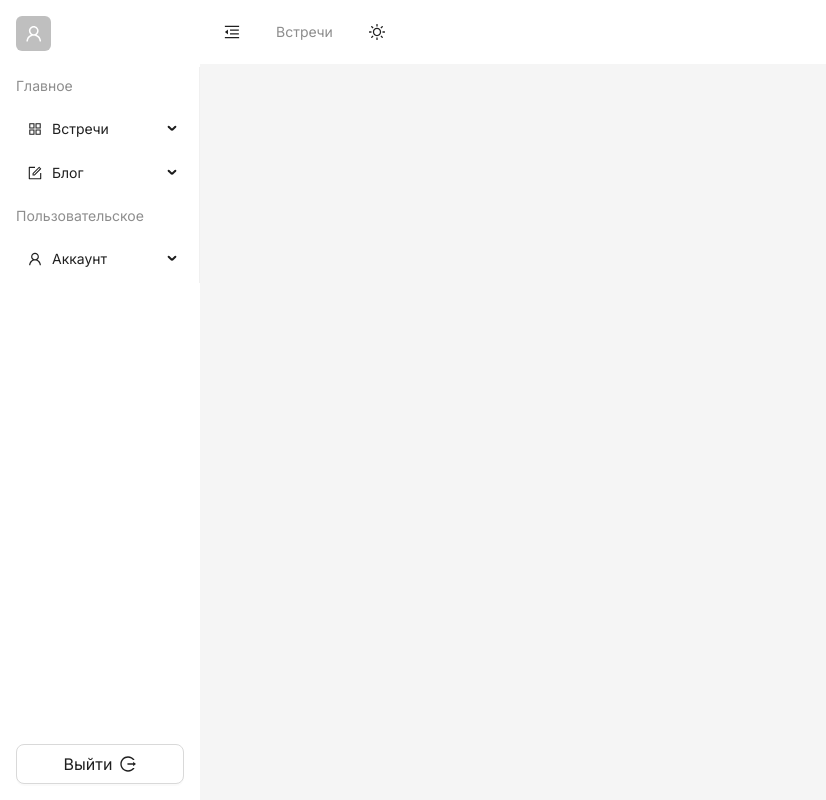
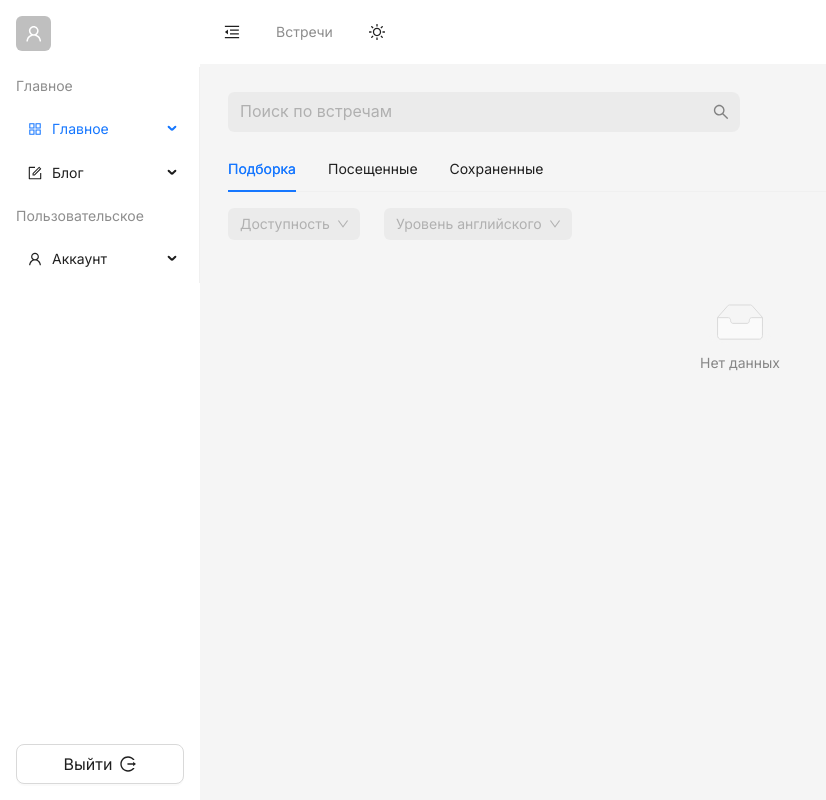
Before and after one commit to Yessirskiy/React-front, a React (Vite) app: page /meetings in a window 1280 px wide. Shown: the whole page, without its empty margins (0-826 px from the left). Built offline with nearby package versions, Linux system fonts and the light colour scheme.

Commit message:
Meetings page. Meetings layout. Complete reorganization of the routes (no meetings prefix)

```diff
--- a/src/layouts/MainLayout.jsx
+++ b/src/layouts/MainLayout.jsx
@@ -29,7 +29,7 @@ const MainLayout = ({children}) => {
     const {profile} = useContext(ProfileContext);
     let {user, logoutUser} = useContext(AuthContext);
     const [collapsed, setCollapsed] = useState(false);
-    const [selectedNav, setSelectedNav] = useState("meetings_new")
+    const [selectedNav, setSelectedNav] = useState("feed")
     const [isDarkMode, setIsDarkMode] = useState(false);
     let location = useLocation();
     const [hello, setHello] = useState("");
@@ -57,14 +57,14 @@ const MainLayout = ({children}) => {
         type: 'group',
         children: [
             {
-            key: 'meetings',
-            label: 'Встречи',
+            key: 'main',
+            label: 'Главное',
             icon: <AppstoreOutlined />,
             children: [
-                { key: 'meetings_feed', label: <NavLink to="/meetings/feed">Лента</NavLink>},
-                { key: 'meetings_news', label: <NavLink to="/meetings/news">Новости</NavLink> },
-                { key: 'meetings_attended', label: <NavLink to="/meetings/visited">Посещенные</NavLink> },
-                { key: 'meetings_help', label: 'Помощь' },
+                { key: 'feed', label: <NavLink to="/feed">Лента</NavLink>},
+                { key: 'news', label: <NavLink to="/news">Новости</NavLink> },
+                { key: 'meetings', label: <NavLink to="/meetings">Встречи</NavLink> },
+                { key: 'help', label: 'Помощь' },
             ]
             },
             {
@@ -101,8 +101,8 @@ const MainLayout = ({children}) => {
     ]
     const breadcrumbDummies = {
         "meetings": <NavLink to="/meetings">Встречи</NavLink>,
-        "feed": <NavLink to="/meetings/feed">Лента</NavLink>,
-        "news": <NavLink to="/meetings/news">Новости</NavLink>,
+        "feed": <NavLink to="/feed">Лента</NavLink>,
+        "news": <NavLink to="/news">Новости</NavLink>,
         "account": <NavLink to="/account">Аккаунт</NavLink>,
         "profile": <NavLink to="/account/profile">Профиль</NavLink>,
         "balance": <NavLink to="/account/balance">Баланс</NavLink>,
@@ -115,12 +115,12 @@ const MainLayout = ({children}) => {
         for (let nav of navs){
             result.push({title: breadcrumbDummies[nav]})
         }
-        if (/^\/meetings\/news\/\d+$/.test(location.pathname)){
+        if (/^\/news\/\d+$/.test(location.pathname)){
             result.pop()
             if (location.state?.name)
                 result.push({title:<Link state={{name: location.state.name}} to={location.pathname}>{location.state.name}</Link>})
             else
-                result.push({title: <Link to={location.pathname}>{navs[2]}</Link>})
+                result.push({title: <Link to={location.pathname}>{navs[1]}</Link>})
         }
         return result;
     }
@@ -130,12 +130,12 @@ const MainLayout = ({children}) => {
     };
 
     useEffect(() => {
-        if (location.pathname.includes('/meetings/feed')) {
-            setSelectedNav('meetings_feed');
-        } else if (location.pathname.includes('/meetings/news')) {
-            setSelectedNav('meetings_news')
-        } else if (location.pathname.includes('/meetings/visited')) {
-            setSelectedNav('meetings_attended');
+        if (location.pathname.includes('/feed')) {
+            setSelectedNav('feed');
+        } else if (location.pathname.includes('/news')) {
+            setSelectedNav('news')
+        } else if (location.pathname.includes('/meetings')) {
+            setSelectedNav('meetings');
         } else if (location.pathname.includes('/account/profile')) {
             setSelectedNav('user_profile');
         } else if (location.pathname.includes('/account/balance')) {
--- /dev/null
+++ b/src/pages/meetings/MeetingsLayout.jsx
@@ -0,0 +1,86 @@
+import React, { useState } from "react";
+import { List, Card, Select, Flex, Skeleton, Divider } from "antd";
+import { langLevels } from "../profile/forms/UserAdditionalForm";
+
+const data = [
+    {
+        title: 'Title 1',
+    },
+    {
+        title: 'Title 2',
+    },
+    {
+        title: 'Title 3',
+    },
+    {
+        title: 'Title 4',
+    },
+    {
+        title: 'Title 5',
+    },
+];
+
+const accessability_select_options = [
+    {
+        value: "все",
+        label: "Все",
+    },
+    {
+        value: "мне",
+        label: "Доступные"
+    }
+]
+
+const MeetingsLayout = () => {
+    const [meetingsPagination, setMeetingsPagination] = useState({
+        current: 1,
+        pageSize: 12,
+        total: data.length,
+    });
+    const [meetings, setMeetings] = useState([]);
+    const [meetingsLoading, setMeetingsLoading] = useState(false);
+
+
+    const skeletonItems = Array.from({ length: 5 }).map((_, index) => (
+        {key: index}
+    ));
+    return (
+        <>
+            <Flex wrap gap='large' className="w-full mb-4">
+                <Select disabled={meetingsLoading ? true : undefined} variant="filled" placeholder="Доступность" options={accessability_select_options} />
+                <Select disabled={meetingsLoading ? true : undefined} variant="filled" placeholder="Уровень английского" options={langLevels} />
+            </Flex>
+            <List
+                grid={{
+                    gutter: 16,
+                    xs: 1,
+                    sm: 1,
+                    md: 2,
+                    lg: 2,
+                    xl: 3,
+                    xxl: 3,
+                }}
+                pagination={meetings.length > 0 ? meetingsPagination : false}
+                dataSource={meetingsLoading && meetings.length === 0 ? skeletonItems : meetings}
+                loading={false}
+                renderItem={(item) => (
+                    !meetingsLoading ? (
+                        <List.Item>
+                            <Card hoverable title={item.title}>Card content</Card>
+                        </List.Item>
+                    ) : (
+                        <List.Item key={item.key}>
+                            <Card hoverable>
+                                <Skeleton className="mb-0" active title paragraph={{ rows: 0 }} />
+                                <Divider className="my-0 mb-5"/>
+                                <Skeleton active title={false} paragraph={{ rows: 4 }} />
+                            </Card>
+                        </List.Item>
+                    )
+                )}
+            />
+        </>
+    )
+}
+
+export default MeetingsLayout;
--- /dev/null
+++ b/src/pages/meetings/MeetingsPage.jsx
@@ -0,0 +1,45 @@
+import React from "react";
+import { Tabs, Input, Flex } from 'antd';
+import MeetingsLayout from "./MeetingsLayout";
+
+
+const { Search } = Input
+
+const items = [
+  {
+    key: 'feed',
+    label: 'Подборка',
+    children: <MeetingsLayout/>,
+  },
+  {
+    key: 'attended',
+    label: 'Посещенные',
+    children: <MeetingsLayout/>,
+  },
+  {
+    key: 'saved',
+    label: 'Сохраненные',
+    children: <MeetingsLayout/>,
+  },
+];
+
+const MeetingsPage = () => {
+    const onChange = (key) => {
+        console.log(key);
+    };
+    return (
+        <Flex vertical gap={14}>
+            <Search
+                variant="filled"
+                size="large"
+                placeholder="Поиск по встречам"
+                allowClear
+                onSearch={onChange}
+                className="w-1/2"
+            />
+            <Tabs className="w-full" items={items} onChange={onChange}/>
+        </Flex>
+    )
+}
+
+export default MeetingsPage;
--- a/src/pages/news/ArticlePage.jsx
+++ b/src/pages/news/ArticlePage.jsx
@@ -42,7 +42,7 @@ const ArticlePage = () => {
 
     return (
         <div>
-            <Row justify="center" align="middle" className="h-screen">
+            <Row justify="center" align={!article ? "middle" : "top"} className="h-screen">
                 <Col
                     xs={24} sm={22} md={22}
                     lg={20} xl={20} xxl={20}
--- a/src/pages/news/MeetingsNewsPage.jsx
+++ b/src/pages/news/MeetingsNewsPage.jsx
@@ -27,7 +27,6 @@ const MeetingsNewsPage = () => {
         console.log(key);
     };
     return (
-        <div>
         <Flex vertical gap={14}>
             <Search
                 variant="filled"
@@ -37,9 +36,8 @@ const MeetingsNewsPage = () => {
                 onSearch={onChange}
                 className="w-1/2"
             />
-                <Tabs className='w-full' defaultActiveKey="1" items={items} onChange={onChange} />
+            <Tabs className='w-full' defaultActiveKey="alerts" items={items} onChange={onChange} />
         </Flex>
-        </div>
     )
 }
 
--- a/src/pages/news/NewsLayout.jsx
+++ b/src/pages/news/NewsLayout.jsx
@@ -75,11 +75,11 @@ const NewsLayout = ({filter}) => {
                 >
                     <List.Item.Meta
                         avatar={<Avatar src={item.avatar} />}
-                        title={<Link state={{name: item.title}} to={`/meetings/news/${item.id}`}>{item.title}</Link>}
+                        title={<Link state={{name: item.title}} to={`/news/${item.id}`}>{item.title}</Link>}
                         description={
                             <div className="flex flex-col">
                                 <p>{item?.description}</p>
-                                <Link state={{name: item.title}} to={`/meetings/news/${item.id}`}>Открыть</Link>
+                                <Link state={{name: item.title}} to={`/news/${item.id}`}>Открыть</Link>
                             </div>
                         }
                     />
--- a/src/pages/profile/forms/UserAdditionalForm.jsx
+++ b/src/pages/profile/forms/UserAdditionalForm.jsx
@@ -10,6 +10,36 @@ import { getDateFormatted, StringToDate } from '../../../utils/DateFormatter';
 import useAxios from '../../../utils/UseAxios';
 import ProfileContext from '../../../context/ProfileContext';
 
+export const langLevels = [
+    {
+      value: 'A0',
+      label: '🍼 Ничего не знаю',
+    },
+    {
+      value: 'A1',
+      label: '👶 Начальный уровень (Начинающий)',
+    },
+    {
+      value: 'A2',
+      label: '🗣️ Основы общения (Предварительный)',
+    },
+    {
+      value: 'B1',
+      label: '💬 Средний уровень (Разговорный)',
+    },
+    {
+      value: 'B2',
+      label: '🎯 Выше среднего (Самостоятельный)',
+    },
+    {
+      value: 'C1',
+      label: '🌐 Продвинутый уровень (Продвинутый)',
+    },
+    {
+      value: 'C2',
+      label: '🏅 Профессиональный уровень (Свободный)',
+    },
+];
 
 const UserAdditionalForm = ({ cardStyling, apiFeedback }) => {
     const api = useAxios();
@@ -123,37 +153,6 @@ const UserAdditionalForm = ({ cardStyling, apiFeedback }) => {
         fetchCountries();
     }, []);
 
-    const langLevels = [
-        {
-          value: 'A0',
-          label: '🍼 Ничего не знаю',
-        },
-        {
-          value: 'A1',
-          label: '👶 Начальный уровень (Начинающий)',
-        },
-        {
-          value: 'A2',
-          label: '🗣️ Основы общения (Предварительный)',
-        },
-        {
-          value: 'B1',
-          label: '💬 Средний уровень (Разговорный)',
-        },
-        {
-          value: 'B2',
-          label: '🎯 Выше среднего (Самостоятельный)',
-        },
-        {
-          value: 'C1',
-          label: '🌐 Продвинутый уровень (Продвинутый)',
-        },
-        {
-          value: 'C2',
-          label: '🏅 Профессиональный уровень (Свободный)',
-        },
-    ];
-
     return (
         <Skeleton active="true" loading={loading} title="false">
             <Form
```
Also changed, not shown: src/App.jsx (+5 -6 lines), src/pages/feed/MeetingsFeedPage.jsx (+6 -4 lines). Lines whose indentation alone changed are shown as unchanged.
